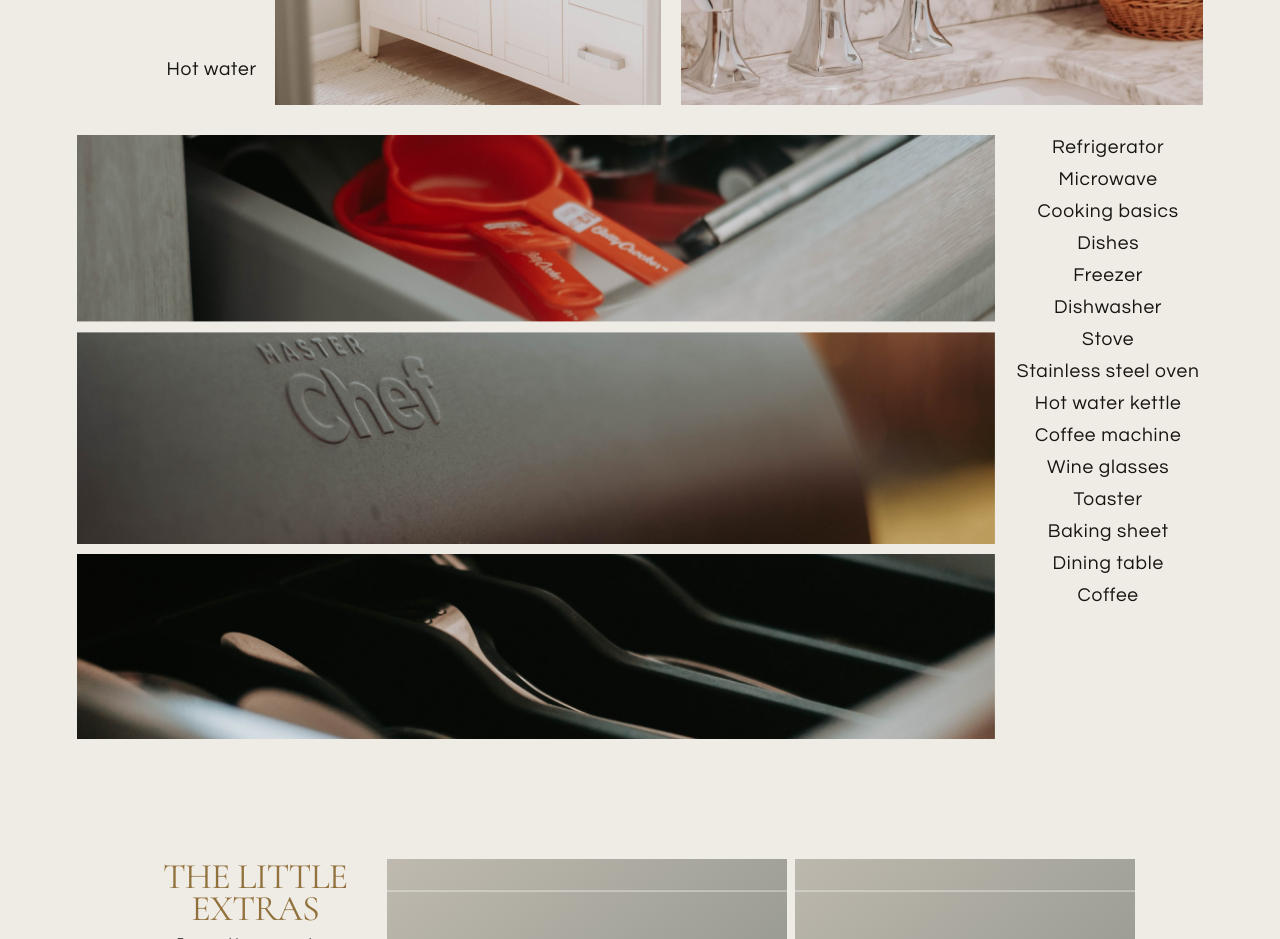
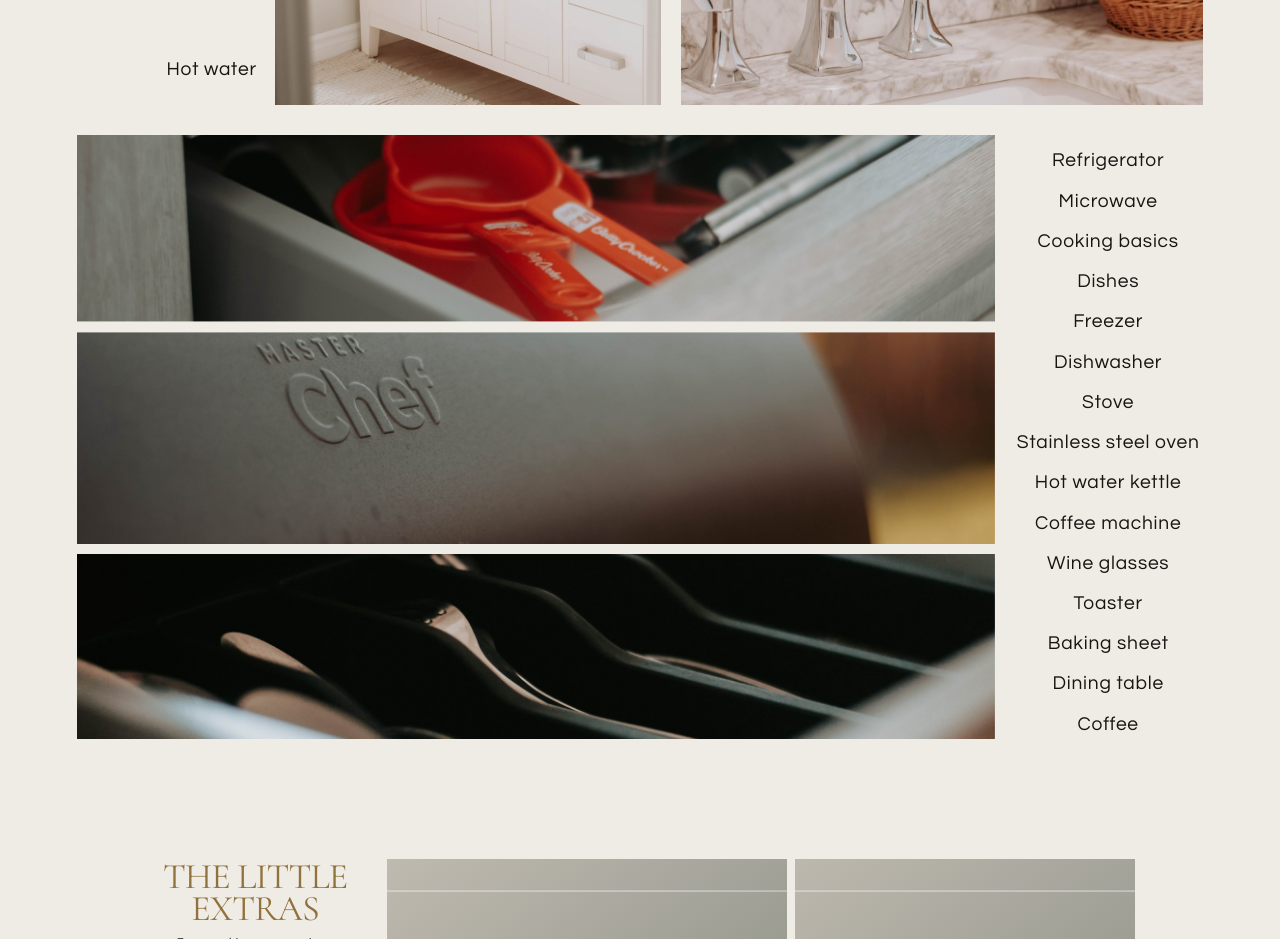
Before and after one commit to Fauxbear95/tuer-accomodations, a React (Vite) app: page / in a window 1280 px wide. Shown: the part 3880-4819 px from the top of the page. Built offline with nearby package versions, Linux system fonts and the light colour scheme.

Commit message:
Evenly space kitchen amenities list

```diff
--- a/src/styles/amenities.css
+++ b/src/styles/amenities.css
@@ -146,7 +146,7 @@
     max-width: none;
     grid-template-columns: minmax(0, 1fr) 190px;
     gap: 18px;
-    align-items: start;
+    align-items: stretch;
   }
 
   .amenities-kitchen-images {
@@ -160,6 +160,10 @@
 
   .amenities-list-right {
     width: 100%;
+    height: 100%;
+    justify-content: space-around;
+    gap: 0;
+    padding: 5px 0;
     font-size: 1.05rem;
     line-height: 1.25;
   }
```
